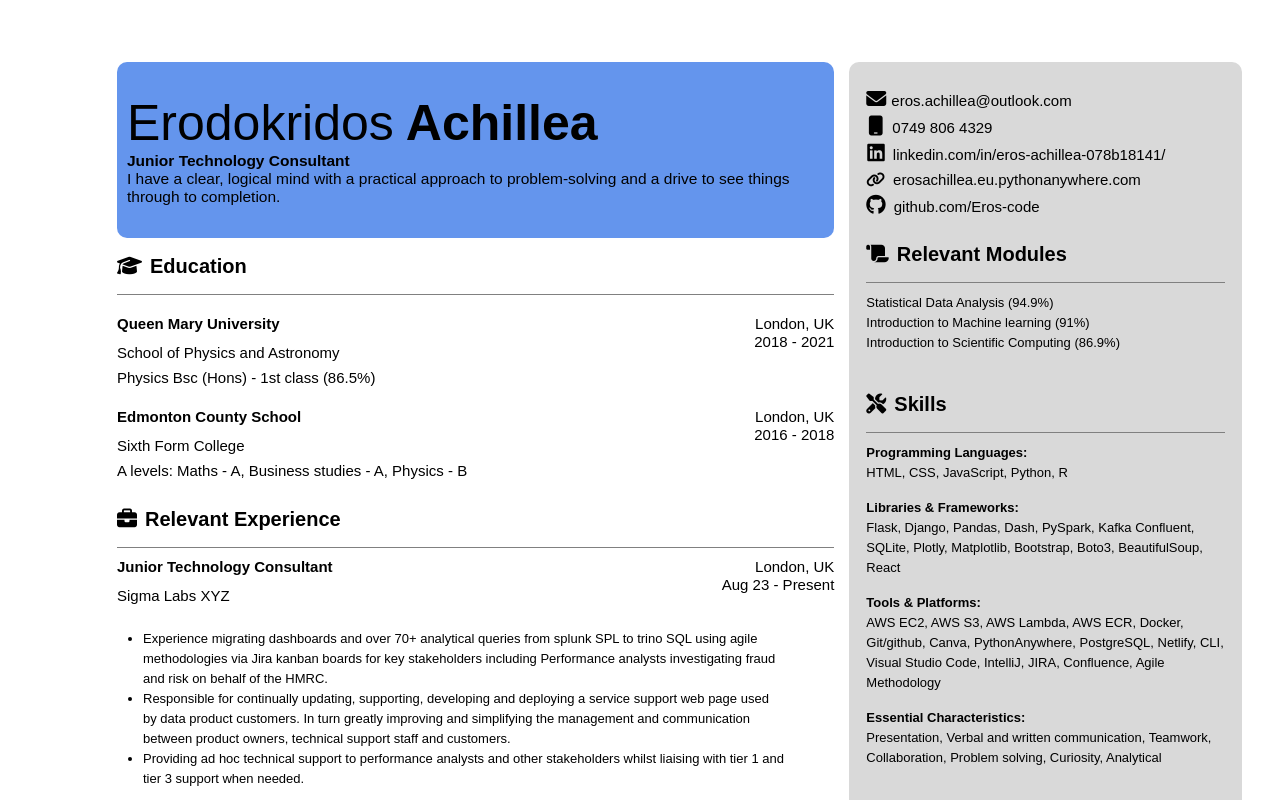
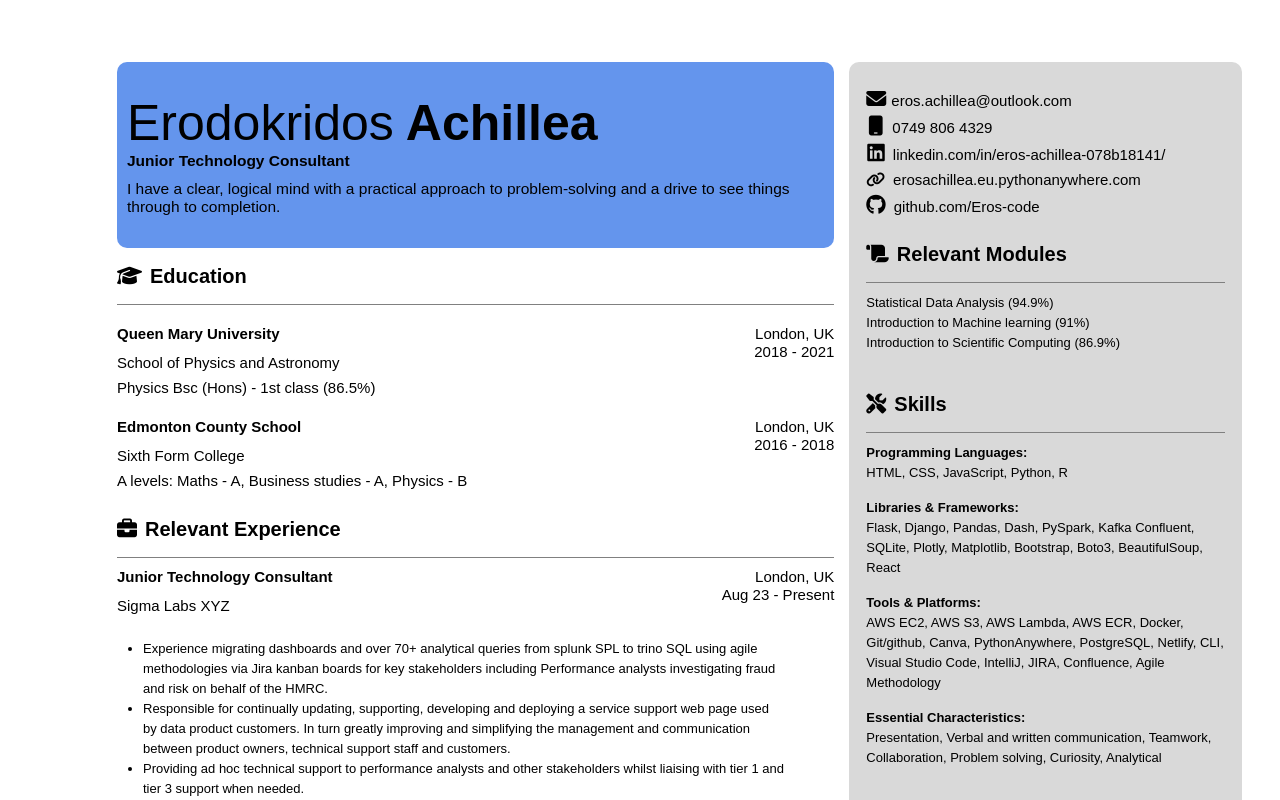
Before and after one commit to Eros-code/Eros-react-cv, a React (Vite) app in the folder my-first-vite-project/: page / in a window 1280 px wide. Shown: the top 800 px of the page. Built offline with nearby package versions, Linux system fonts and the light colour scheme.

Commit message:
move intro-description down

```diff
--- a/my-first-vite-project/components/Main.jsx
+++ b/my-first-vite-project/components/Main.jsx
@@ -175,7 +175,7 @@ export default function Main() {
         <h1 className="header-desc" id="job-title">
           <strong>Junior Technology Consultant</strong>
         </h1>
-        <h4 className="header-desc">
+        <h4 className="header-desc" id="intro-description">
           <span className="eros-name">
             I have a clear, logical mind with a practical approach to
             problem-solving and a drive to see things through to completion.
--- a/my-first-vite-project/src/App.css
+++ b/my-first-vite-project/src/App.css
@@ -85,6 +85,10 @@
 #job-title {
   margin-left: 0px;
   margin-top: -10px;
+}
+
+#intro-description {
+  margin-top: 10px;
 }
 
 .eros-name {
```
